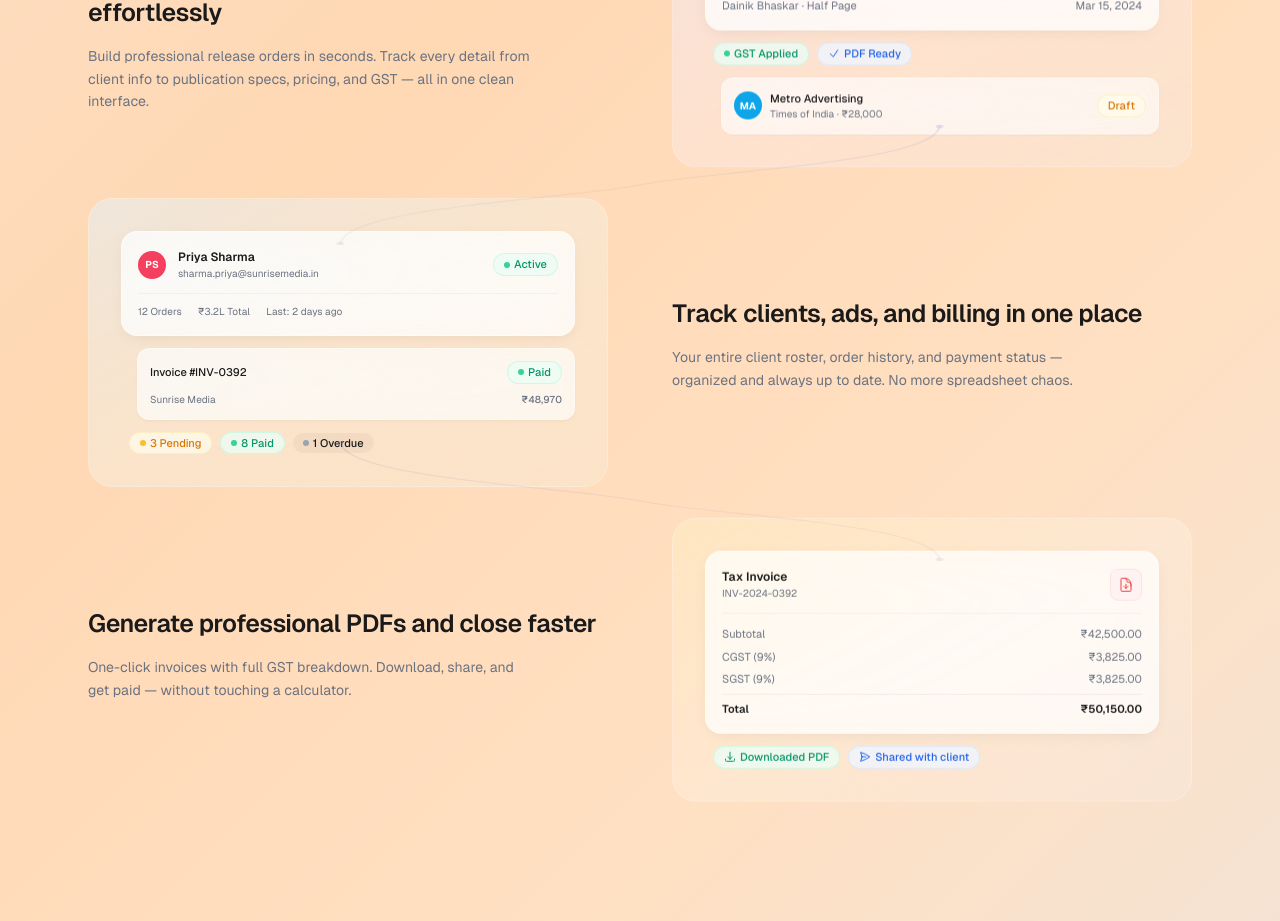
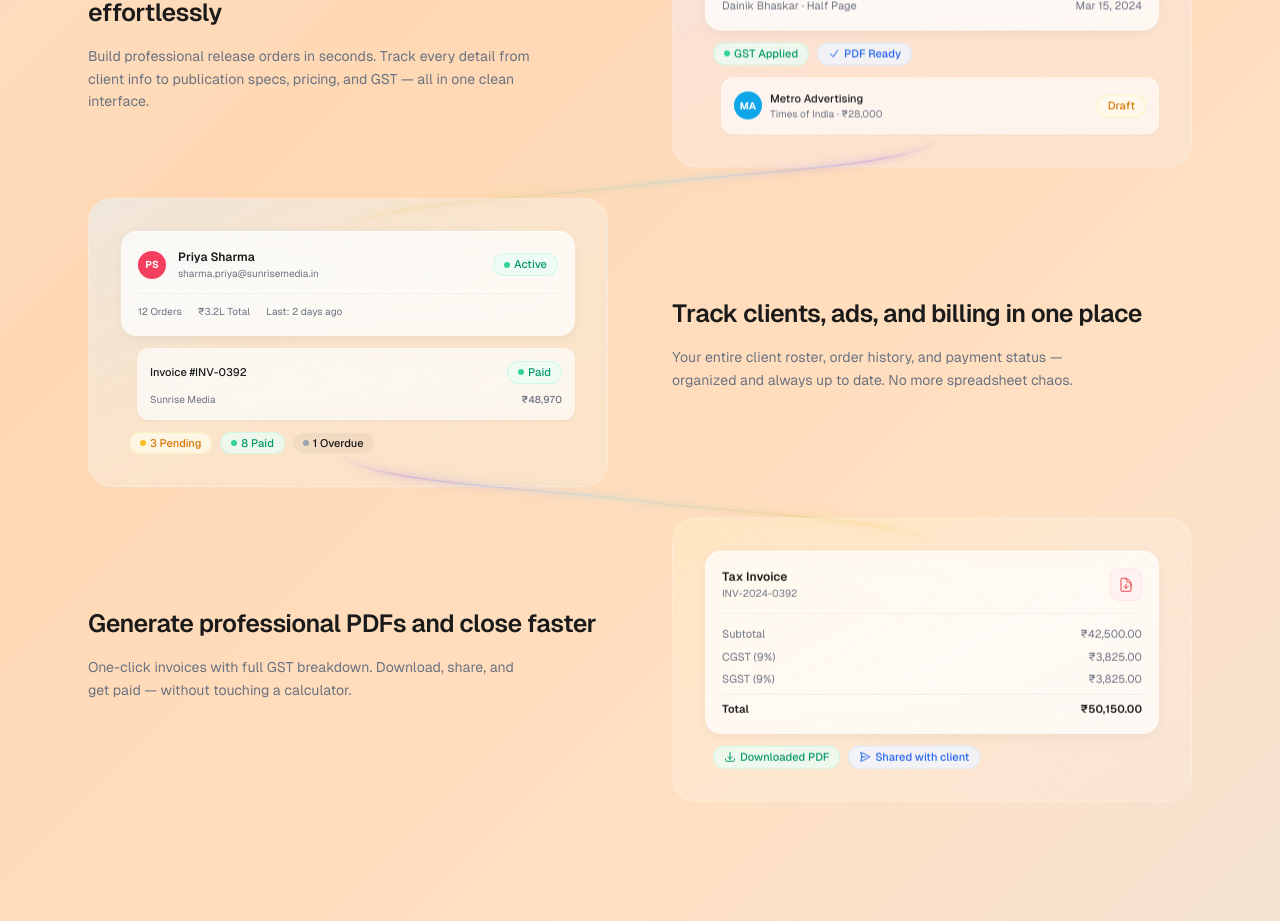
Before and after one commit to hdhingra215/AdRelo, a Next.js app: page / in a window 1280 px wide. Shown: the part 1560-2481 px from the top of the page. Built offline with nearby package versions, Linux system fonts and the light colour scheme.

Commit message:
refine: connector fade + depth illusion under cards

```diff
--- a/src/components/ui/how-it-works.tsx
+++ b/src/components/ui/how-it-works.tsx
@@ -274,16 +274,14 @@ const steps = [
 ];
 
 /* ────────────────────────────────────────────────────
-   Connector: full-width S-curve between step rows.
+   Connector: glowing ribbon that fades into cards.
 
-   Key design decisions:
-   - viewBox 700x160, rendered at full container width
-   - Negative margin -my-12 deeply overlaps into adjacent rows
-     so endpoints visually touch card edges
-   - z-[1] sits above background, below gradient containers (z-10)
-     and below inner cards (z-20)
-   - Single-tone violet/gray gradient for clarity
-   - strokeWidth 1.5, opacity 0.16 for subtle visibility
+   3-layer glow (outer / mid / core) with a stroke
+   gradient whose first and last stops fade to
+   transparent so the ribbon dissolves before
+   reaching the card edge — no hard intersection.
+
+   z-0 ensures it always renders below cards (z-10/20).
    ──────────────────────────────────────────────────── */
 function Connector({
   direction,
@@ -294,21 +292,21 @@ function Connector({
 }) {
   const { ref, offset } = useParallax(0.01);
 
-  /* Card centers in the 2-col grid:
-     Right col center ≈ 540 (77%), Left col center ≈ 160 (23%)
-     The path uses two smooth cubic beziers forming an S-shape */
+  /* Path shortened: starts at y=15 and ends at y=145
+     (was 0→160) so endpoints sit ~10px inside the
+     overlap zone instead of touching card edges. */
   const path =
     direction === "right-to-left"
-      ? "M540 0 C540 50, 400 60, 350 80 C300 100, 160 110, 160 160"
-      : "M160 0 C160 50, 300 60, 350 80 C400 100, 540 110, 540 160";
+      ? "M538 15 C538 55, 400 65, 350 80 C300 95, 162 105, 162 145"
+      : "M162 15 C162 55, 300 65, 350 80 C400 95, 538 105, 538 145";
 
-  const startX = direction === "right-to-left" ? 540 : 160;
-  const endX = direction === "right-to-left" ? 160 : 540;
+  const startX = direction === "right-to-left" ? 538 : 162;
+  const endX = direction === "right-to-left" ? 162 : 538;
 
   return (
     <div
       ref={ref}
-      className="hidden lg:block relative z-[1] pointer-events-none -my-12"
+      className="hidden lg:block relative z-0 pointer-events-none -my-12"
       aria-hidden="true"
       style={{
         transform: `translateY(${offset}px)`,
@@ -322,30 +320,66 @@ function Connector({
         className="w-full h-[120px]"
       >
         <defs>
+          {/* Stroke gradient with fade-out at both ends.
+              Flows along the curve via userSpaceOnUse. */}
           <linearGradient
             id={`conn-${id}`}
-            x1="0%"
-            y1="0%"
-            x2="0%"
-            y2="100%"
+            gradientUnits="userSpaceOnUse"
+            x1={String(startX)}
+            y1="15"
+            x2={String(endX)}
+            y2="145"
           >
-            <stop offset="0%" stopColor="#8b7fc7" stopOpacity="0.16" />
-            <stop offset="100%" stopColor="#9ca3af" stopOpacity="0.10" />
+            <stop offset="0%" stopColor="#8b5cf6" stopOpacity="0" />
+            <stop offset="12%" stopColor="#8b5cf6" stopOpacity="1" />
+            <stop offset="40%" stopColor="#7dd3fc" stopOpacity="1" />
+            <stop offset="88%" stopColor="#fbbf24" stopOpacity="1" />
+            <stop offset="100%" stopColor="#fbbf24" stopOpacity="0" />
           </linearGradient>
+
+          {/* Blur filters */}
+          <filter id={`blur-outer-${id}`} x="-20%" y="-20%" width="140%" height="140%">
+            <feGaussianBlur stdDeviation="6" />
+          </filter>
+          <filter id={`blur-mid-${id}`} x="-15%" y="-15%" width="130%" height="130%">
+            <feGaussianBlur stdDeviation="3" />
+          </filter>
         </defs>
 
-        {/* S-curve */}
+        {/* Layer 3: outer atmospheric glow */}
         <path
           d={path}
           stroke={`url(#conn-${id})`}
-          strokeWidth="1.5"
+          strokeWidth="14"
           strokeLinecap="round"
+          strokeLinejoin="round"
           fill="none"
+          opacity="0.06"
+          filter={`url(#blur-outer-${id})`}
         />
 
-        {/* Endpoint dots */}
-        <circle cx={startX} cy="2" r="2.5" fill="#8b7fc7" fillOpacity="0.18" />
-        <circle cx={endX} cy="158" r="2.5" fill="#9ca3af" fillOpacity="0.14" />
+        {/* Layer 2: mid glow body */}
+        <path
+          d={path}
+          stroke={`url(#conn-${id})`}
+          strokeWidth="6"
+          strokeLinecap="round"
+          strokeLinejoin="round"
+          fill="none"
+          opacity="0.12"
+          filter={`url(#blur-mid-${id})`}
+        />
+
+        {/* Layer 1: crisp core */}
+        <path
+          d={path}
+          stroke={`url(#conn-${id})`}
+          strokeWidth="2"
+          strokeLinecap="round"
+          strokeLinejoin="round"
+          fill="none"
+          opacity="0.22"
+        />
       </svg>
     </div>
   );
```
